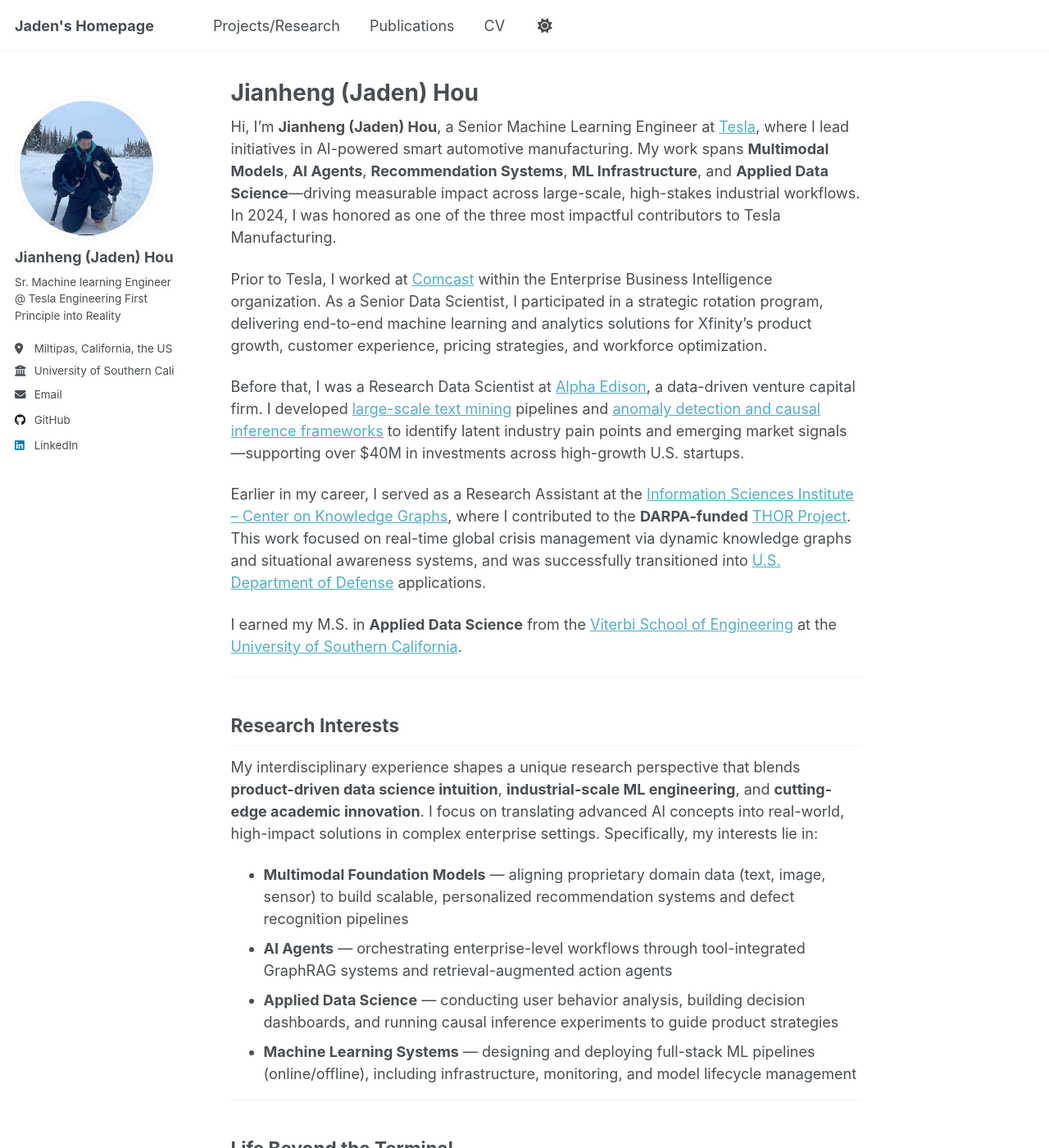
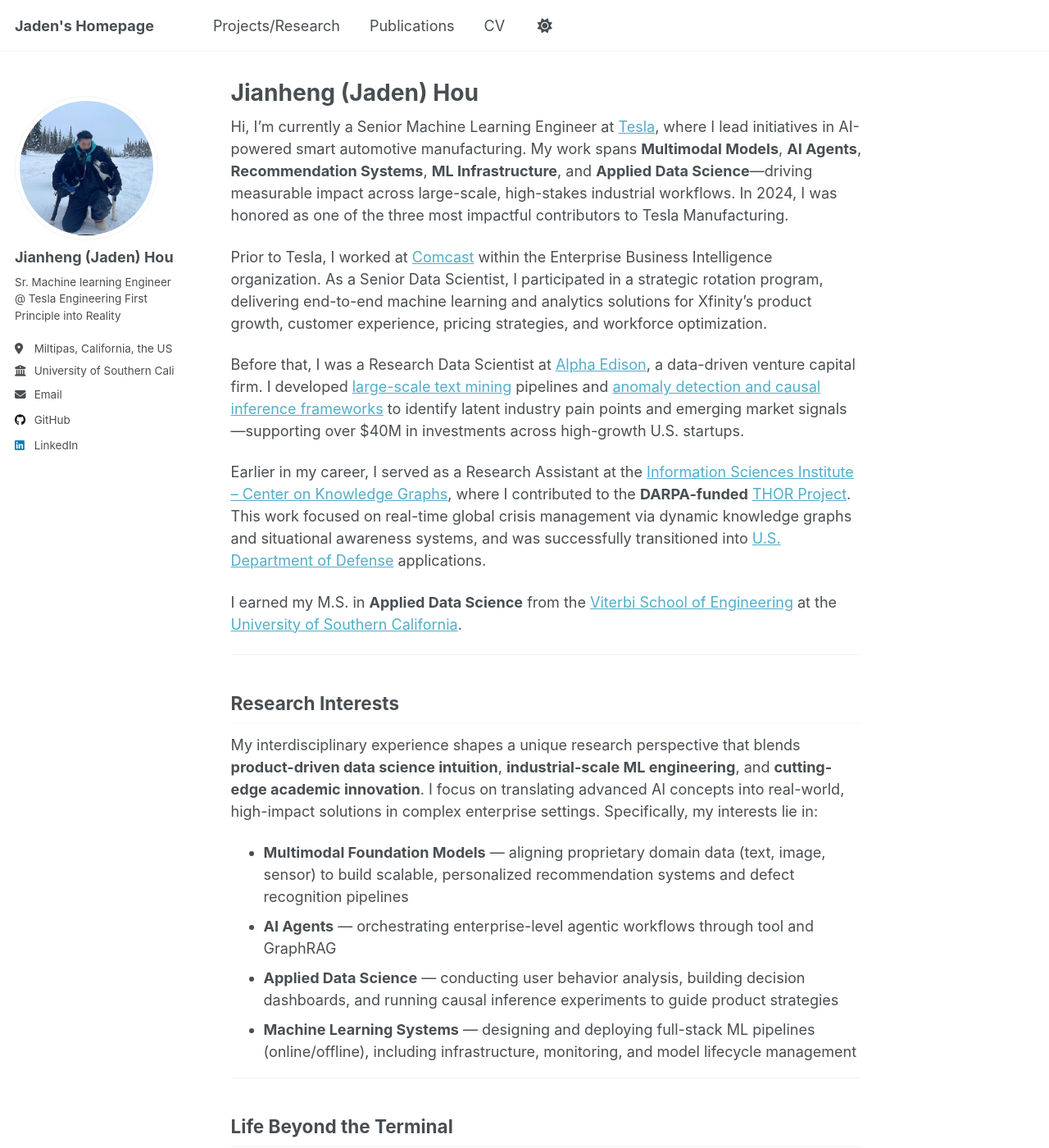
Before and after one commit to JianhengHou/JianhengHou.github.io, a Jekyll site: the page built from _pages/about.md, in a window 1280 px wide and 1400 px high. Shown: the whole window at 82% size. Built offline with Jekyll 4.4.1, drawn with Linux system fonts in a browser that asks for light colours.

Commit message:
Update about.md

```diff
--- a/_pages/about.md
+++ b/_pages/about.md
@@ -4,7 +4,7 @@ title: "Jianheng (Jaden) Hou"
 author_profile: true
 ---
 
-Hi, I’m **Jianheng (Jaden) Hou**, a Senior Machine Learning Engineer at [Tesla](https://www.tesla.com/AI), where I lead initiatives in AI-powered smart automotive manufacturing. My work spans **Multimodal Models**, **AI Agents**, **Recommendation Systems**, **ML Infrastructure**, and **Applied Data Science**—driving measurable impact across large-scale, high-stakes industrial workflows. In 2024, I was honored as one of the three most impactful contributors to Tesla Manufacturing.
+Hi, I’m currently a Senior Machine Learning Engineer at [Tesla](https://www.tesla.com/AI), where I lead initiatives in AI-powered smart automotive manufacturing. My work spans **Multimodal Models**, **AI Agents**, **Recommendation Systems**, **ML Infrastructure**, and **Applied Data Science**—driving measurable impact across large-scale, high-stakes industrial workflows. In 2024, I was honored as one of the three most impactful contributors to Tesla Manufacturing.
 
 Prior to Tesla, I worked at [Comcast](https://www.xfinity.com/overview) within the Enterprise Business Intelligence organization. As a Senior Data Scientist, I participated in a strategic rotation program, delivering end-to-end machine learning and analytics solutions for Xfinity’s product growth, customer experience, pricing strategies, and workforce optimization.
 
@@ -24,7 +24,7 @@ My interdisciplinary experience shapes a unique research perspective that blends
 
 <ul>
   <li><strong>Multimodal Foundation Models</strong> — aligning proprietary domain data (text, image, sensor) to build scalable, personalized recommendation systems and defect recognition pipelines</li>
-  <li><strong>AI Agents</strong> — orchestrating enterprise-level workflows through tool-integrated GraphRAG systems and retrieval-augmented action agents</li>
+  <li><strong>AI Agents</strong> — orchestrating enterprise-level agentic workflows through tool and GraphRAG</li>
   <li><strong>Applied Data Science</strong> — conducting user behavior analysis, building decision dashboards, and running causal inference experiments to guide product strategies</li>
   <li><strong>Machine Learning Systems</strong> — designing and deploying full-stack ML pipelines (online/offline), including infrastructure, monitoring, and model lifecycle management</li>
 </ul>
```
